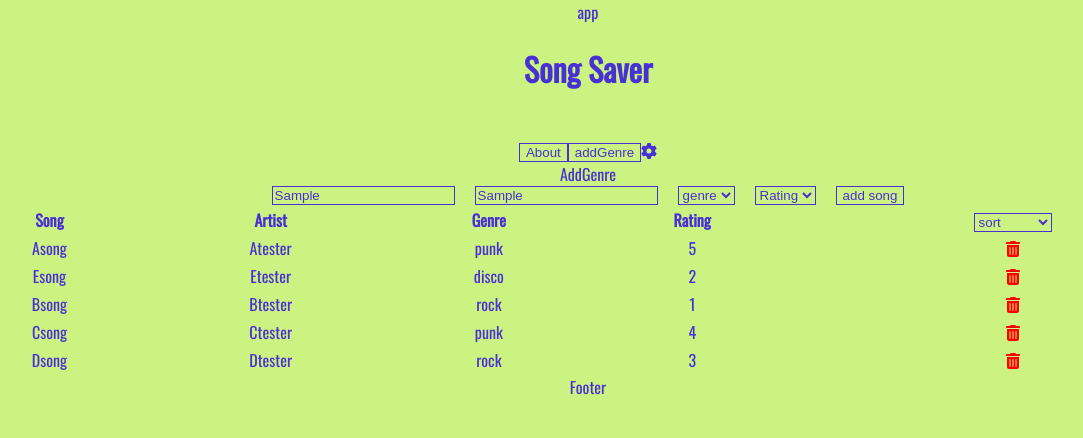
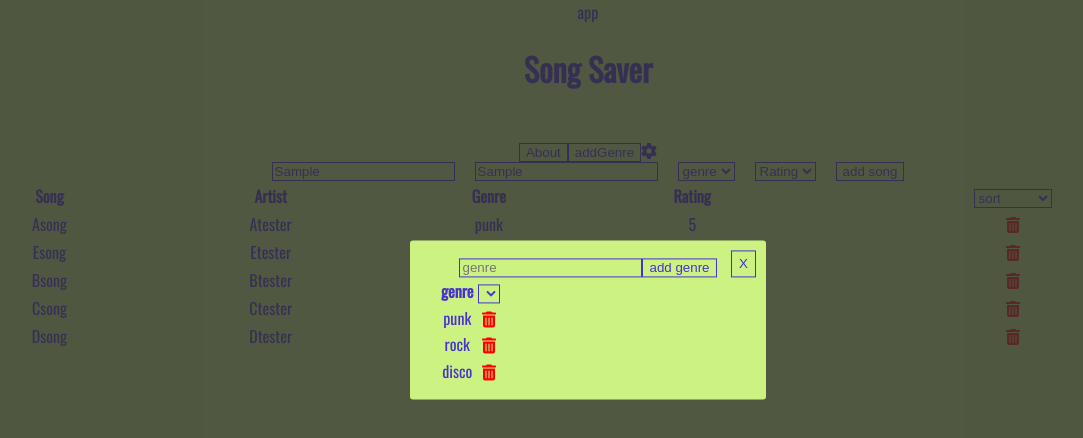
Before and after one commit to Sander-317/Song_Saver, a React (Create React App) app: page / in a window 1280 px wide. Both pictures are taken after typing "Sample", "Sample" into the empty fields and a click on the button "addGenre". Shown: the top 438 px of the page, without its empty margins (52-1135 px from the left). Built offline with nearby package versions, Linux system fonts and the light colour scheme.

Commit message:
made the add genre model work

```diff
--- a/src/App.css
+++ b/src/App.css
@@ -2,6 +2,7 @@ body {
   text-align: center;
   background-color: #ccf381;
   color: #4831d4;
+  z-index: -10;
 }
 
 .trash {
@@ -39,3 +40,42 @@ li {
   justify-content: space-between;
   text-align: justify;
 }
+
+body.active-modal {
+  overflow-y: hidden;
+}
+
+.modal,
+.modal-background {
+  z-index: 10;
+  width: 100vw;
+  height: 100vh;
+  top: 0;
+  left: 0;
+  right: 0;
+  bottom: 0;
+  position: fixed;
+}
+
+.modal-background {
+  background: rgba(49, 49, 49, 0.8);
+}
+.modal-content {
+  position: absolute;
+  top: 40%;
+  left: 50%;
+  transform: translate(-50%, -50%);
+  line-height: 1.4;
+  background: #ccf381;
+  padding: 14px 28px;
+  border-radius: 3px;
+  max-width: 600px;
+  min-width: 300px;
+}
+
+.close-modal {
+  position: absolute;
+  top: 10px;
+  right: 10px;
+  padding: 5px 7px;
+}
--- a/src/components/Container.js
+++ b/src/components/Container.js
@@ -32,6 +32,8 @@ export default class Container extends Component {
     this.toggleState = this.toggleState.bind(this);
     this.removeSongFromList = this.removeSongFromList.bind(this);
     this.sortList = this.sortList.bind(this);
+    this.removeGenreFromList = this.removeGenreFromList.bind(this);
+    this.addGenreToList = this.addGenreToList.bind(this);
   }
 
   toggleState(e) {
@@ -53,6 +55,12 @@ export default class Container extends Component {
     });
   }
 
+  removeGenreFromList(e) {
+    this.setState({
+      genres: this.state.genres.filter((id) => id !== e),
+    });
+  }
+
   addSongToList = (song, artist, genre, rating) => {
     this.setState({
       songs: [
@@ -67,6 +75,16 @@ export default class Container extends Component {
       ],
     });
     this.setState({ songId: this.state.songId + 1 });
+  };
+
+  addGenreToList = (genre) => {
+    this.setState({
+      genres: [
+        ...this.state.genres,
+        { id: this.state.genreId + 1, genre: genre },
+      ],
+    });
+    this.setState({ genreId: this.state.genreId + 1 });
   };
 
   sortList(e) {
@@ -125,7 +143,16 @@ export default class Container extends Component {
       <div>
         <Header home={this.state.home} toggleState={this.toggleState} />
 
-        {this.state.addGenre ? <AddGenre /> : ""}
+        {this.state.addGenre ? (
+          <AddGenre
+            toggleState={this.toggleState}
+            genres={this.state.genres}
+            removeGenreFromList={this.removeGenreFromList}
+            addGenreToList={this.addGenreToList}
+          />
+        ) : (
+          ""
+        )}
         {this.state.home ? (
           <div>
             <InputForm
--- a/src/components/modal/AddGenre.js
+++ b/src/components/modal/AddGenre.js
@@ -1,5 +1,74 @@
-import React from "react";
+import React, { useState } from "react";
 
-export default function AddGenre() {
-  return <div>AddGenre</div>;
+import { FontAwesomeIcon } from "@fortawesome/react-fontawesome";
+import { faTrashCan } from "@fortawesome/free-solid-svg-icons";
+
+export default function AddGenre({
+  toggleState,
+  genres,
+  addGenreToList,
+  removeGenreFromList,
+}) {
+  const [inputGenre, setInputGenre] = useState("");
+
+  function onButtonPress(e) {
+    e.preventDefault();
+    if (inputGenre.length > 0) {
+      console.log(inputGenre);
+      addGenreToList(inputGenre);
+      setInputGenre("");
+    }
+  }
+  return (
+    <div className="modal">
+      <div className="modal-background">
+        <div className="modal-container">
+          <div className="modal-content">
+            <form>
+              <input
+                type="text"
+                placeholder="genre"
+                value={inputGenre}
+                onChange={(e) => setInputGenre(e.target.value)}
+              ></input>
+              <button onClick={onButtonPress}>add genre</button>
+            </form>
+            <button
+              className="close-modal"
+              onClick={() => toggleState("addGenre")}
+            >
+              X
+            </button>
+            <table>
+              <thead>
+                <tr>
+                  <th>genre</th>
+                  <th>
+                    <select>sort</select>
+                  </th>
+                </tr>
+              </thead>
+              <tbody>
+                {genres.map((item) => {
+                  return (
+                    <tr key={item.id}>
+                      <td>{item.genre}</td>
+                      <td>
+                        <FontAwesomeIcon
+                          icon={faTrashCan}
+                          value={item.id}
+                          onClick={() => removeGenreFromList(item)}
+                          className="trash"
+                        />
+                      </td>
+                    </tr>
+                  );
+                })}
+              </tbody>
+            </table>
+          </div>
+        </div>
+      </div>
+    </div>
+  );
 }
```
